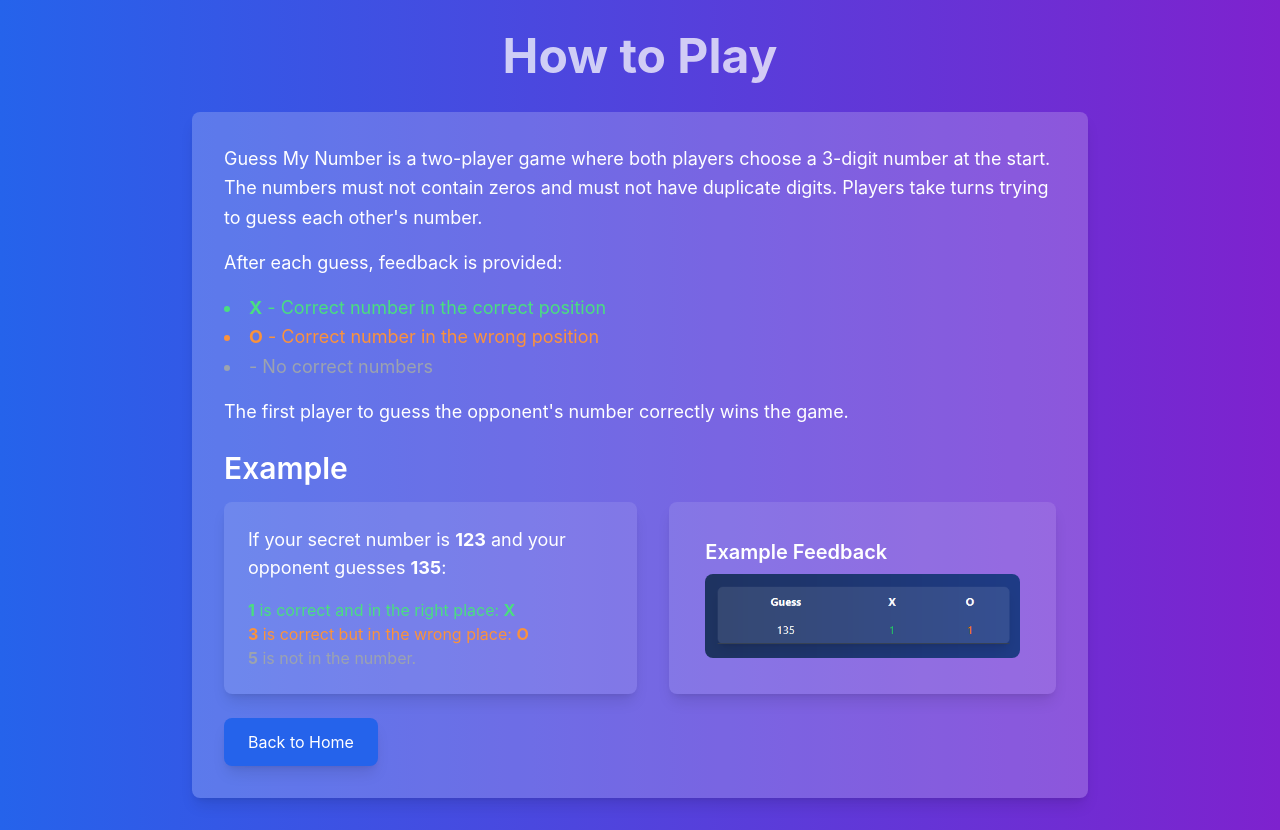
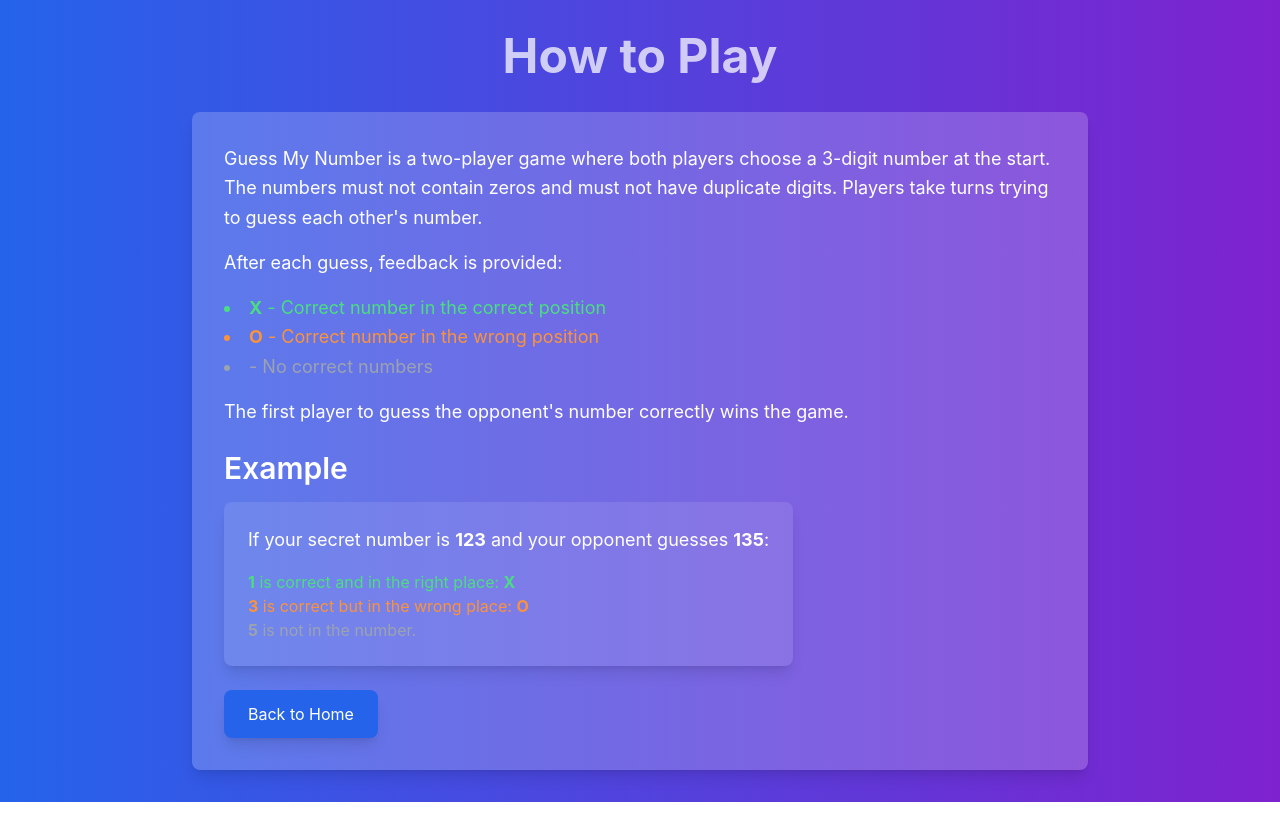
Before and after one commit to wkn00/gsm, a React (Create React App) app: page /how-to-play in a window 1280 px wide. After the commit the page ends 802 px from the top, so only its background shows below. Built offline with nearby package versions, Linux system fonts and the light colour scheme.

Commit message:
final changes before deploy

```diff
--- a/package.json
+++ b/package.json
@@ -1,5 +1,5 @@
 {
-  "homepage": "https://powerdash.online",
+  "homepage": "https://wkn00.github.io/gsm",
   "name": "gmn",
   "version": "0.1.0",
   "private": true,
@@ -50,7 +50,7 @@
   },
   "devDependencies": {
     "autoprefixer": "^10.4.19",
-    "gh-pages": "^6.1.1",
+    "gh-pages": "^6.3.0",
     "postcss": "^8.4.39",
     "tailwindcss": "^3.4.4"
   }
--- a/src/App.tsx
+++ b/src/App.tsx
@@ -13,7 +13,7 @@ const App: React.FC = () => {
     return (
         <Router>
             <Routes>
-                <Route path="/" element={<Home />} />
+                <Route path="/gsm" element={<Home />} />
                 <Route path="/create" element={<CreateGame />} />
                 <Route path="/join" element={<JoinGame />} />
                 <Route path="/waiting/:gameId/:playerName" element={<WaitingRoom />} />
--- a/src/components/HowToPlay.tsx
+++ b/src/components/HowToPlay.tsx
@@ -33,10 +33,6 @@ const HowToPlay: React.FC = () => {
                                 <li className="text-gray-400"><strong>5</strong> is not in the number.<strong></strong></li>
                             </ul>
                         </div>
-                        <div className="bg-white bg-opacity-10 p-9 rounded-lg shadow-lg transition-transform duration-300 hover:scale-105">
-                            <h3 className="text-xl font-semibold mb-2">Example Feedback</h3>
-                            <img src="/example.png" alt="Example Feedback" className="w-full h-auto rounded-lg" />
-                        </div>
                     </div>
                 </div>
                 <Link to="/" className="mt-8 px-6 py-3 bg-blue-600 hover:bg-blue-700 rounded-lg shadow-lg transition duration-300 ease-in-out transform hover:-translate-y-1 inline-block">
```
Also changed, not shown: 1 other file (tests, documents, lock files or other folders).
